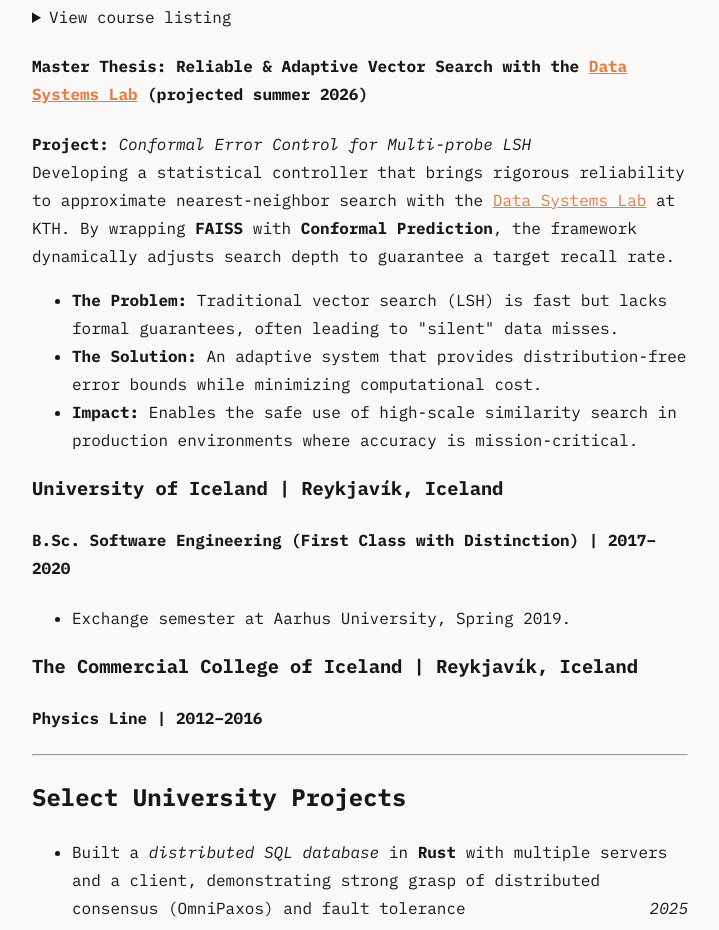
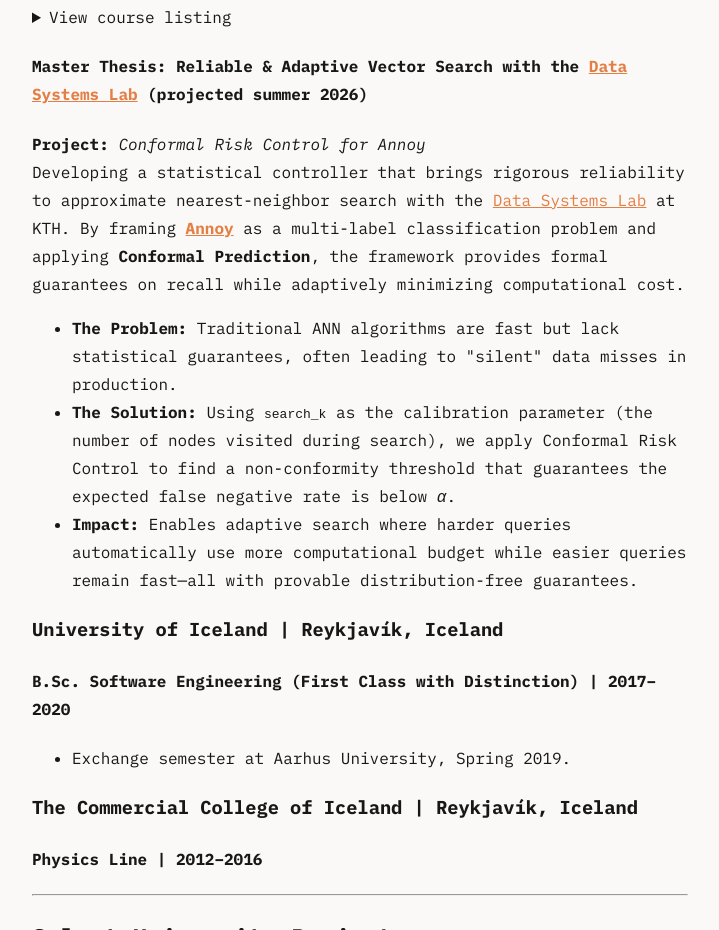
Before and after one commit to numisteinn/numisteinn.github.io, a plain HTML site: page cv.html in a window 1280 px wide. Shown: the part 2491-3421 px from the top of the page, without its empty margins (280-999 px from the left). Drawn offline with Linux system fonts and the light colour scheme.

Commit message:
Update thesis to Conformal Risk Control for Annoy

```diff
--- a/cv.html
+++ b/cv.html
@@ -279,27 +279,28 @@
         </h4>
         <p>
           <strong>Project:</strong>
-          <em>Conformal Error Control for Multi-probe LSH</em><br />
+          <em>Conformal Risk Control for Annoy</em><br />
           Developing a statistical controller that brings rigorous reliability
-          to approximate nearest-neighbor search with the <a href="https://datasystems.nu/">Data Systems Lab</a> at KTH. By wrapping
-          <strong>FAISS</strong> with <strong>Conformal Prediction</strong>, the
-          framework dynamically adjusts search depth to guarantee a target
-          recall rate.
+          to approximate nearest-neighbor search with the <a href="https://datasystems.nu/">Data Systems Lab</a> at KTH. By framing
+          <strong><a href="https://github.com/spotify/annoy">Annoy</a></strong> as a multi-label classification problem and applying
+          <strong>Conformal Prediction</strong>, the framework provides formal guarantees on recall
+          while adaptively minimizing computational cost.
         </p>
         <ul>
           <li>
-            <strong>The Problem:</strong> Traditional vector search (LSH) is
-            fast but lacks formal guarantees, often leading to "silent" data
-            misses.
+            <strong>The Problem:</strong> Traditional ANN algorithms are fast but lack
+            statistical guarantees, often leading to "silent" data misses in production.
           </li>
           <li>
-            <strong>The Solution:</strong> An adaptive system that provides
-            distribution-free error bounds while minimizing computational cost.
+            <strong>The Solution:</strong> Using <code>search_k</code> as the calibration parameter
+            (the number of nodes visited during search), we apply Conformal Risk Control to find
+            a non-conformity threshold that guarantees the expected false negative rate is below
+            <em>&alpha;</em>.
           </li>
           <li>
-            <strong>Impact:</strong> Enables the safe use of high-scale
-            similarity search in production environments where accuracy is
-            mission-critical.
+            <strong>Impact:</strong> Enables adaptive search where harder queries automatically
+            use more computational budget while easier queries remain fast—all with provable
+            distribution-free guarantees.
           </li>
         </ul>
 
```
